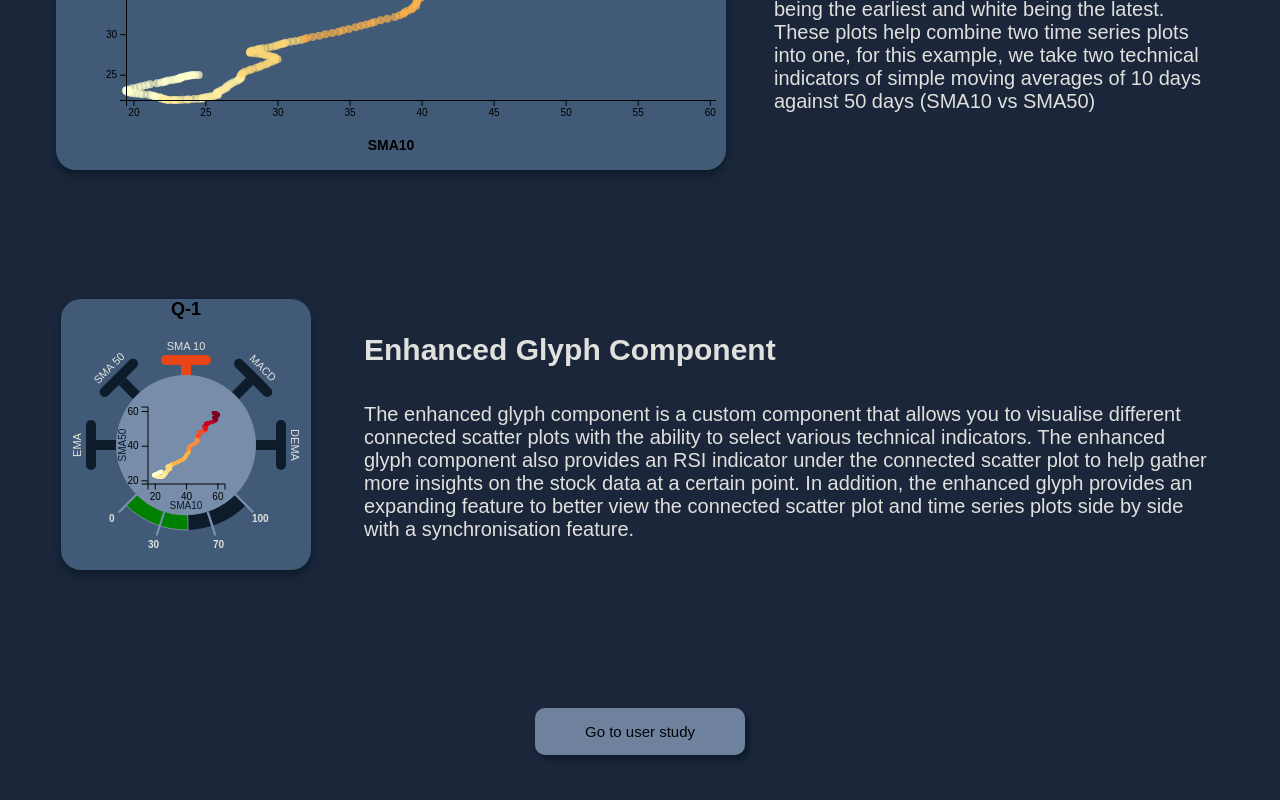
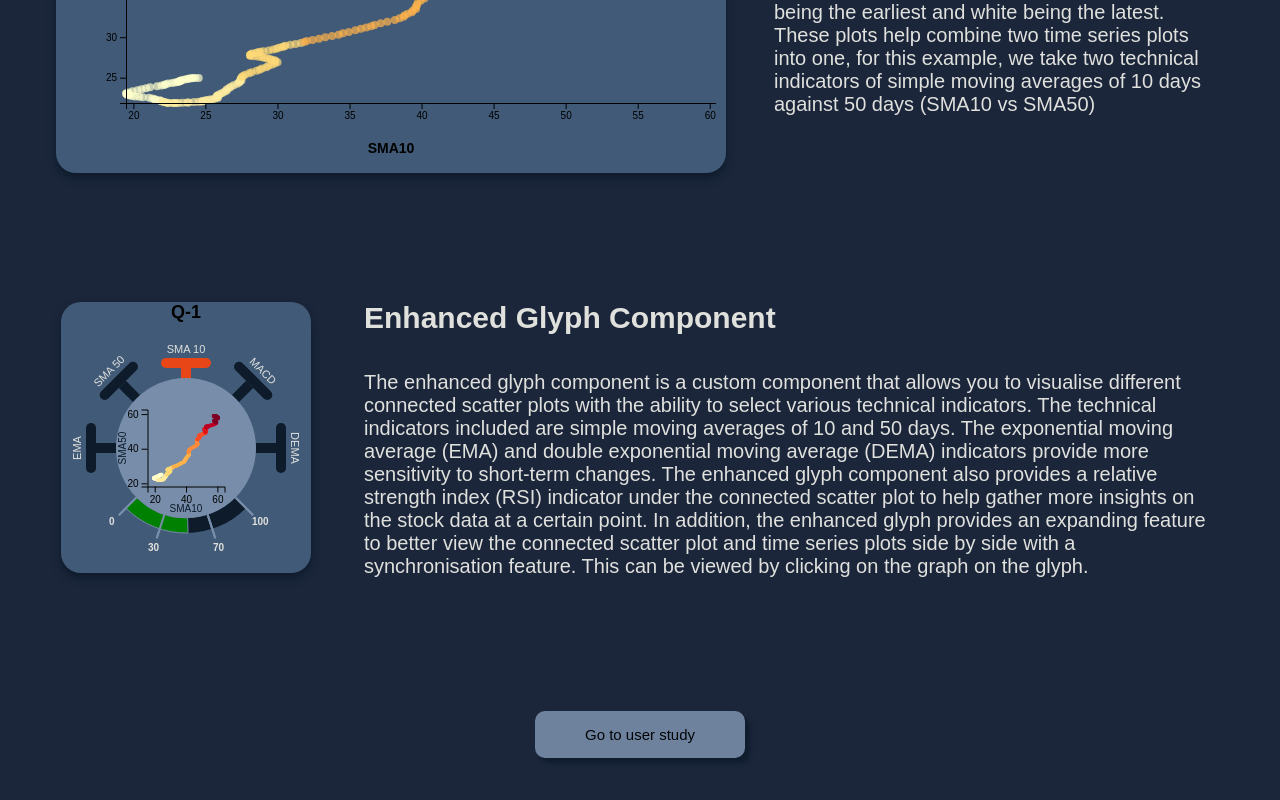
Before and after one commit to Anush-Varma/Trading-Website, a React (Vite) app in the folder client/: page /Tutorial in a window 1280 px wide. Shown: the part 1140-1940 px from the top of the page. Built offline with nearby package versions, Linux system fonts and the light colour scheme; no server answers; the database is empty.

Commit message:
added additional information to tutorial page and small grammer fix to user stdy page

```diff
--- a/client/src/routes/Tutorial.jsx
+++ b/client/src/routes/Tutorial.jsx
@@ -87,7 +87,10 @@ function Tutorial() {
               represent time series data. The x-axis represents time and the
               y-axis represents the variable measured. In this instance, it
               would be end-of-day stock prices These plots help visualise trends
-              and patterns.
+              and patterns. In this example the blue line represents the price
+              of stocks at a given time, the red line represents the 10 day
+              simple moving average (SMA10) and the orange line represents the
+              50 day simple moving average (SMA50).
             </p>
           </div>
         </div>
@@ -129,12 +132,17 @@ function Tutorial() {
             <p>
               The enhanced glyph component is a custom component that allows you
               to visualise different connected scatter plots with the ability to
-              select various technical indicators. The enhanced glyph component
-              also provides an RSI indicator under the connected scatter plot to
+              select various technical indicators. The technical indicators
+              included are simple moving averages of 10 and 50 days. The
+              exponential moving average (EMA) and double exponential moving
+              average (DEMA) indicators provide more sensitivity to short-term
+              changes. The enhanced glyph component also provides a relative
+              strength index (RSI) indicator under the connected scatter plot to
               help gather more insights on the stock data at a certain point. In
               addition, the enhanced glyph provides an expanding feature to
               better view the connected scatter plot and time series plots side
-              by side with a synchronisation feature.
+              by side with a synchronisation feature. This can be viewed by
+              clicking on the graph on the glyph.
             </p>
           </div>
         </div>
--- a/client/src/routes/UserStudyPage.jsx
+++ b/client/src/routes/UserStudyPage.jsx
@@ -246,7 +246,7 @@ function PracticePage() {
             be tasked to identify if the plots demonstrate a positive, negative
             or neutral trend. You will be given 3 sets of questions. Each set
             will consist of 15 questions. Each set will be either a time series,
-            connected scatter or enhanced glyphs. The order of the set will
+            connected scatter or enhanced glyphs. The order of the set will be
             randomised. You will be assessed on your ability to identify the
             trends in the plots. Your data and all recorded information will be
             kept confidential and will not be shared with any third party. You
```
